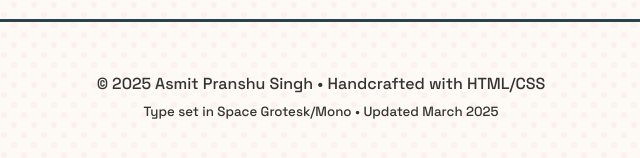
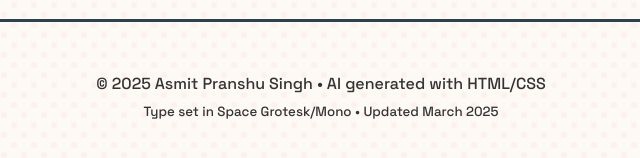
Before and after one commit to AsmitPS/AsmitPS.github.io, a plain HTML site: page index.html in a window 1280 px wide. Shown: the part 808-966 px from the top of the page, 319-959 px from the left. Drawn offline with nearby package versions, Linux system fonts and the light colour scheme.

Commit message:
Update index.html
Signed-off-by: Asmit Pranshu Singh <asmit2007@hotmail.com>

```diff
--- a/index.html
+++ b/index.html
@@ -231,10 +231,9 @@
             </div>
 
         <footer>
-            <p>© 2025 Asmit Pranshu Singh • Handcrafted with HTML/CSS<br>
+            <p>© 2025 Asmit Pranshu Singh • AI generated with HTML/CSS<br>
             <small>Type set in Space Grotesk/Mono • Updated March 2025</small></p>
         </footer>
     </div>
 </body>
 </html>
-<!-- yes, this website is ai generated.. -->
```
